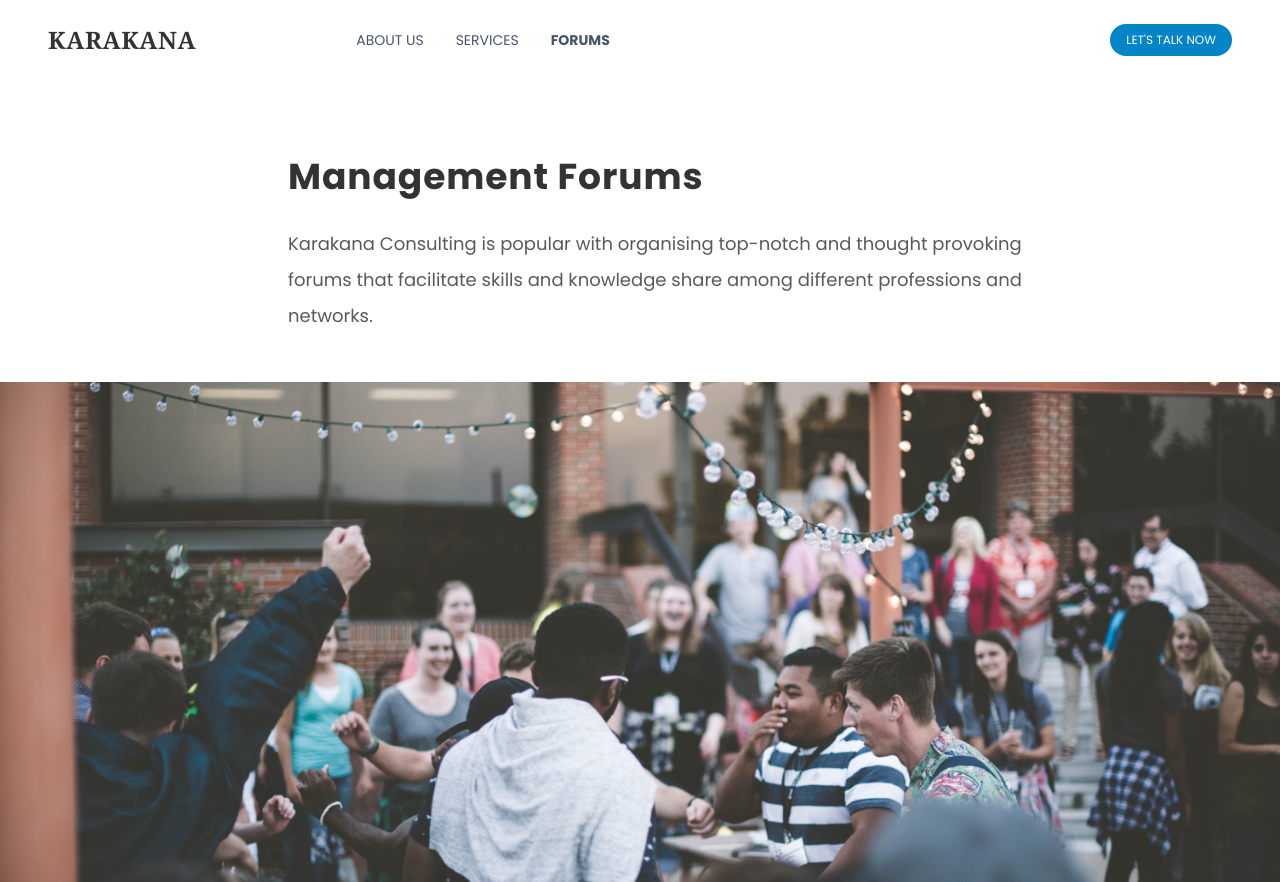
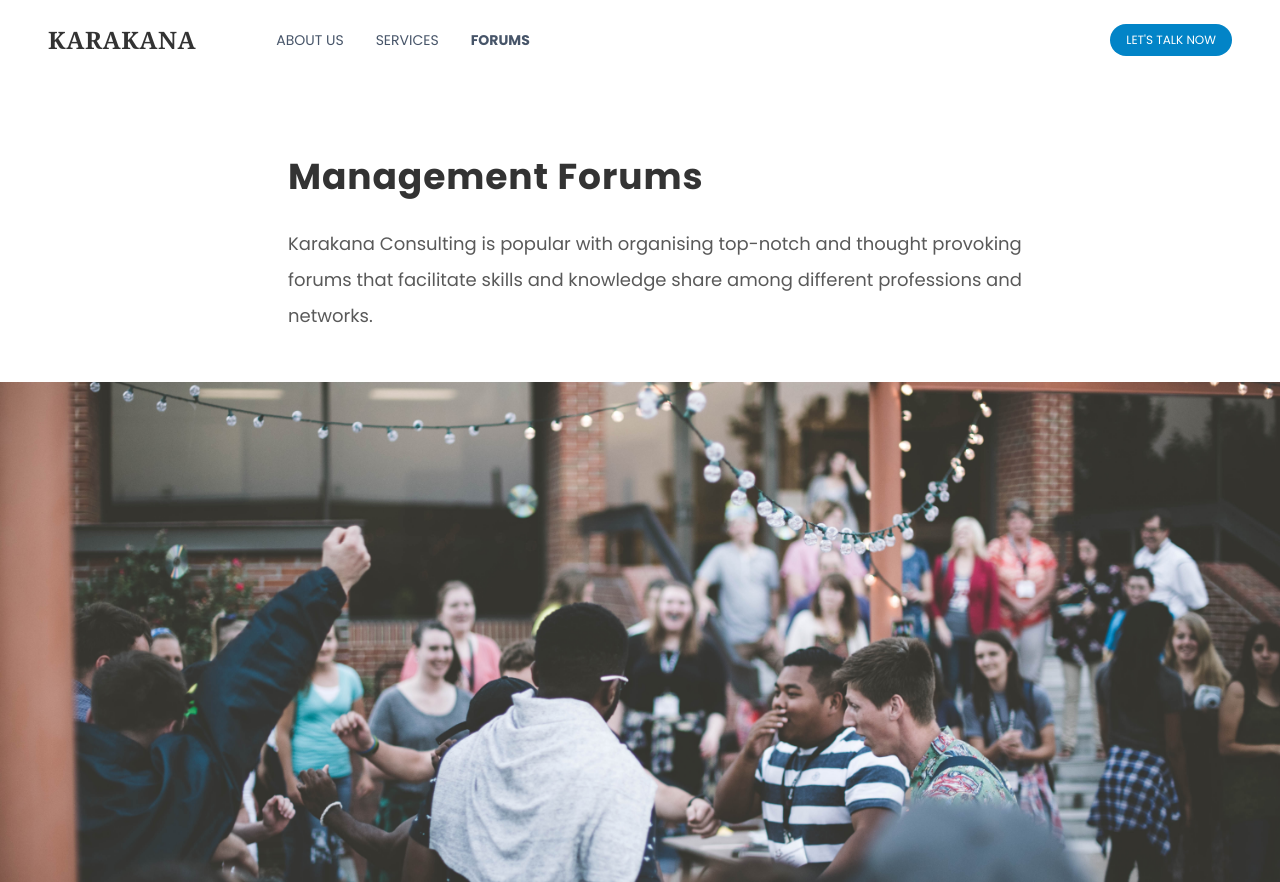
Before and after one commit to rafiiramii/karakanaPages, a plain HTML site: page HomePage/events.html in a window 1280 px wide. Shown: the top 882 px of the page. Drawn offline with nearby package versions, Linux system fonts and the light colour scheme.

```diff
--- a/HomePage/events.html
+++ b/HomePage/events.html
@@ -18,7 +18,7 @@
         <h1 class="font-serif tracking-wide self-center font-bold text-2xl">KARAKANA</h1>
 
         <!-- NAVIGATION - LARGE SCREENS -->
-        <div class="hidden p-0 m-0 ml-40 md:flex">
+        <div class="hidden p-0 m-0 ml-20 md:flex">
           <ul class="hidden m-0 p-0 text-slate-600 uppercase text-xs md:flex items-center lg:text-sm xl:text-sm md:text-xs sm:text-xs">
             <li class="pr-8 "><a href="./index.html" class="transition duration-300 focus:outline-none focus:text-sky-600 focus:underline hover:underline hover:text-sky-600" style="text-underline-offset: 8px">About Us</a></li>
             <li class="pr-8"><a href="./service.html" class="transition duration-300 focus:outline-none focus:text-sky-600 focus:underline hover:underline hover:text-sky-600" style="text-underline-offset: 8px">Services</a></li>
```
Also changed, not shown: HomePage/index.html (+1 -1 lines), HomePage/service.html (+1 -1 lines).
